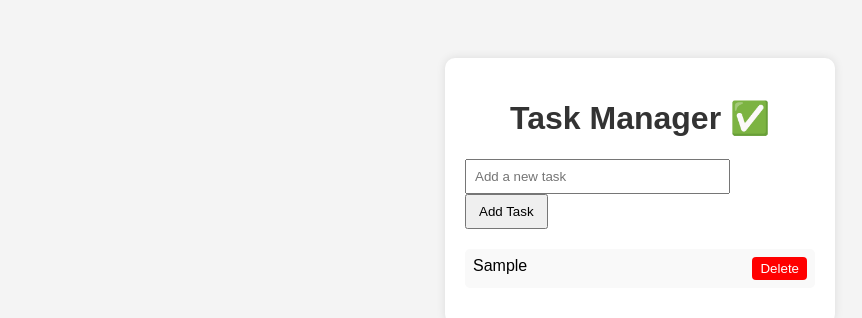
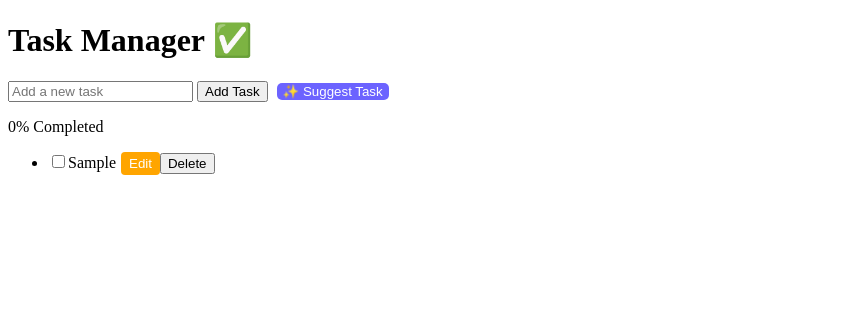
Before and after one commit to the-solver131/task_manager, a plain HTML site: page index.html in a window 1280 px wide. Both pictures are taken after typing "Sample" into the empty fields and a click on the button "Add Task". Shown: the whole page, without its empty margins (0-862 px from the left). Drawn offline with Linux system fonts and the light colour scheme.

Commit message:
Updated index.html with new features

```diff
--- a/index.html
+++ b/index.html
@@ -13,6 +13,13 @@
         <!-- Input to add new task -->
         <input type="text" id="taskInput" placeholder="Add a new task">
         <button id="addTaskBtn">Add Task</button>
+        <button id="aiTaskBtn">✨ Suggest Task</button>
+
+        <!-- Progress bar -->
+        <div id="progressContainer">
+            <div id="progressBar"></div>
+        </div>
+        <p id="progressText">0% Completed</p>
 
         <!-- Task list -->
         <ul id="taskList"></ul>
--- a/script.js
+++ b/script.js
@@ -1,41 +1,152 @@
 // Grab elements
 const taskInput = document.getElementById('taskInput');
 const addTaskBtn = document.getElementById('addTaskBtn');
+const aiTaskBtn = document.getElementById('aiTaskBtn');
 const taskList = document.getElementById('taskList');
+const progressBar = document.getElementById('progressBar');
+const progressText = document.getElementById('progressText');
 
-// Add Task function
-function addTask() {
-    const taskText = taskInput.value.trim(); // Remove extra spaces
-    if(taskText === "") return; // Don't add empty tasks
+// ----------------------
+// Storage Helpers
+// ----------------------
+function getTasks() {
+    return JSON.parse(localStorage.getItem('tasks')) || [];
+}
 
-    // Create list item
+function saveTasks(tasks) {
+    localStorage.setItem('tasks', JSON.stringify(tasks));
+}
+
+// ----------------------
+// Task Functions
+// ----------------------
+function createTaskElement(taskText, completed=false) {
     const li = document.createElement('li');
-    li.textContent = taskText;
 
-    // Create delete button
+    // Checkbox
+    const checkbox = document.createElement('input');
+    checkbox.type = "checkbox";
+    checkbox.checked = completed;
+
+    // Task text
+    const span = document.createElement('span');
+    span.textContent = taskText;
+
+    // Edit button
+    const editBtn = document.createElement('button');
+    editBtn.textContent = 'Edit';
+    editBtn.className = 'edit-btn';
+    editBtn.addEventListener('click', () => {
+        const newText = prompt("Edit task:", span.textContent);
+        if(newText !== null && newText.trim() !== "") {
+            span.textContent = newText.trim();
+            updateStorage();
+        }
+    });
+
+    // Delete button
     const deleteBtn = document.createElement('button');
     deleteBtn.textContent = 'Delete';
     deleteBtn.className = 'delete-btn';
-
-    // Delete task on click
     deleteBtn.addEventListener('click', () => {
-        taskList.removeChild(li);
+        li.remove();
+        updateStorage();
+        updateProgress();
     });
 
-    // Append delete button to li
+    // Events
+    checkbox.addEventListener('change', () => {
+        updateStorage();
+        updateProgress();
+    });
+
+    // Append
+    li.appendChild(checkbox);
+    li.appendChild(span);
+    li.appendChild(editBtn);
     li.appendChild(deleteBtn);
 
-    // Add li to the task list
-    taskList.appendChild(li);
-
-    // Clear input
-    taskInput.value = '';
+    return li;
 }
 
-// Event listener for button
-addTaskBtn.addEventListener('click', addTask);
+function addTask(taskText, completed=false) {
+    if(taskText.trim() === "") return;
+    const li = createTaskElement(taskText, completed);
+    taskList.appendChild(li);
+    updateStorage();
+    updateProgress();
+}
 
-// Optional: Press Enter to add task
+// ----------------------
+// Progress + Storage
+// ----------------------
+function updateStorage() {
+    const tasks = [];
+    taskList.querySelectorAll('li').forEach(li => {
+        const checkbox = li.querySelector('input[type="checkbox"]');
+        const span = li.querySelector('span');
+        tasks.push({
+            text: span.textContent,
+            completed: checkbox.checked
+        });
+    });
+    saveTasks(tasks);
+}
+
+function updateProgress() {
+    const tasks = taskList.querySelectorAll('li');
+    const total = tasks.length;
+    let completed = 0;
+
+    tasks.forEach(task => {
+        const checkbox = task.querySelector('input[type="checkbox"]');
+        if(checkbox && checkbox.checked) completed++;
+    });
+
+    const percent = total === 0 ? 0 : Math.round((completed / total) * 100);
+    progressBar.style.width = percent + "%";
+    progressText.textContent = `${percent}% Completed`;
+}
+
+function loadTasks() {
+    const tasks = getTasks();
+    tasks.forEach(task => addTask(task.text, task.completed));
+}
+
+// ----------------------
+// AI Suggestion (Mock)
+// ----------------------
+function suggestTask() {
+    // Mock: in real life, replace with fetch() to OpenAI/HuggingFace API
+    const fakeTasks = [
+        "Review yesterday’s notes",
+        "Do 20 minutes of coding practice",
+        "Read 5 pages of a book",
+        "Take a 10-minute walk",
+        "Organize your study desk"
+    ];
+    const randomTask = fakeTasks[Math.floor(Math.random() * fakeTasks.length)];
+    addTask(randomTask);
+}
+
+// ----------------------
+// Event Listeners
+// ----------------------
+addTaskBtn.addEventListener('click', () => {
+    addTask(taskInput.value);
+    taskInput.value = '';
+});
+
 taskInput.addEventListener('keypress', function(e) {
-    if(e.key === 'Enter') addTask();
+    if(e.key === 'Enter') {
+        addTask(taskInput.value);
+        taskInput.value = '';
+    }
 });
+
+aiTaskBtn.addEventListener('click', suggestTask);
+
+// ----------------------
+// Init
+// ----------------------
+loadTasks();
--- a/style.css
+++ b/style.css
@@ -1,56 +1,19 @@
-/* Simple styling for the app */
-body {
-    font-family: Arial, sans-serif;
-    background-color: #f4f4f4;
-    display: flex;
-    justify-content: center;
-    padding-top: 50px;
-}
+/* Keep everything from before, add below */
 
-.container {
-    background: white;
-    padding: 20px;
-    border-radius: 10px;
-    width: 350px;
-    box-shadow: 0 0 10px rgba(0,0,0,0.1);
-}
-
-h1 {
-    text-align: center;
-    color: #333;
-}
-
-input {
-    width: 70%;
-    padding: 8px;
-    margin-right: 5px;
-}
-
-button {
-    padding: 8px 12px;
-    cursor: pointer;
-}
-
-ul {
-    list-style-type: none;
-    padding-left: 0;
-    margin-top: 20px;
-}
-
-li {
-    padding: 8px;
-    background: #f9f9f9;
-    margin-bottom: 10px;
-    display: flex;
-    justify-content: space-between;
+#aiTaskBtn {
+    background: #6c63ff;
+    color: white;
+    border: none;
+    margin-left: 5px;
     border-radius: 5px;
 }
 
-.delete-btn {
-    background: red;
+.edit-btn {
+    background: orange;
     color: white;
     border: none;
     padding: 4px 8px;
     border-radius: 4px;
+    margin-left: 5px;
     cursor: pointer;
 }
```
